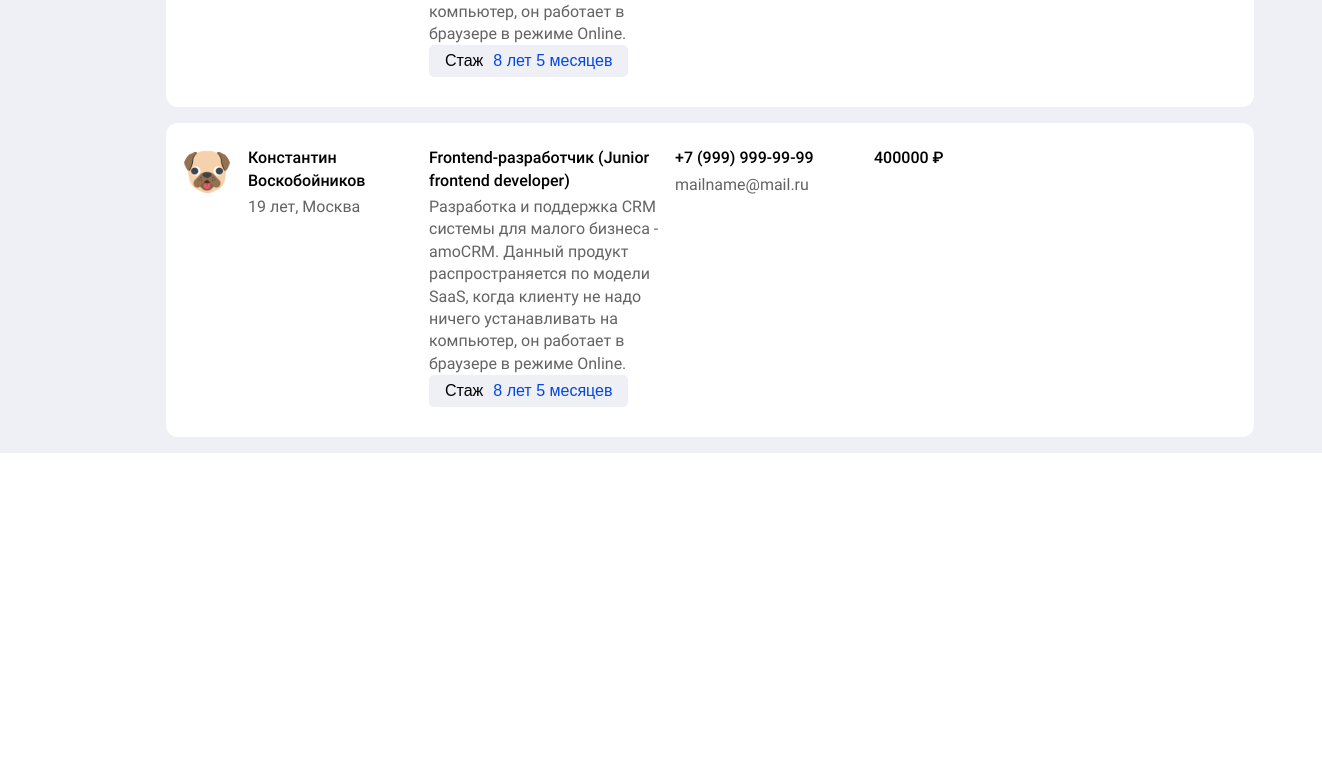
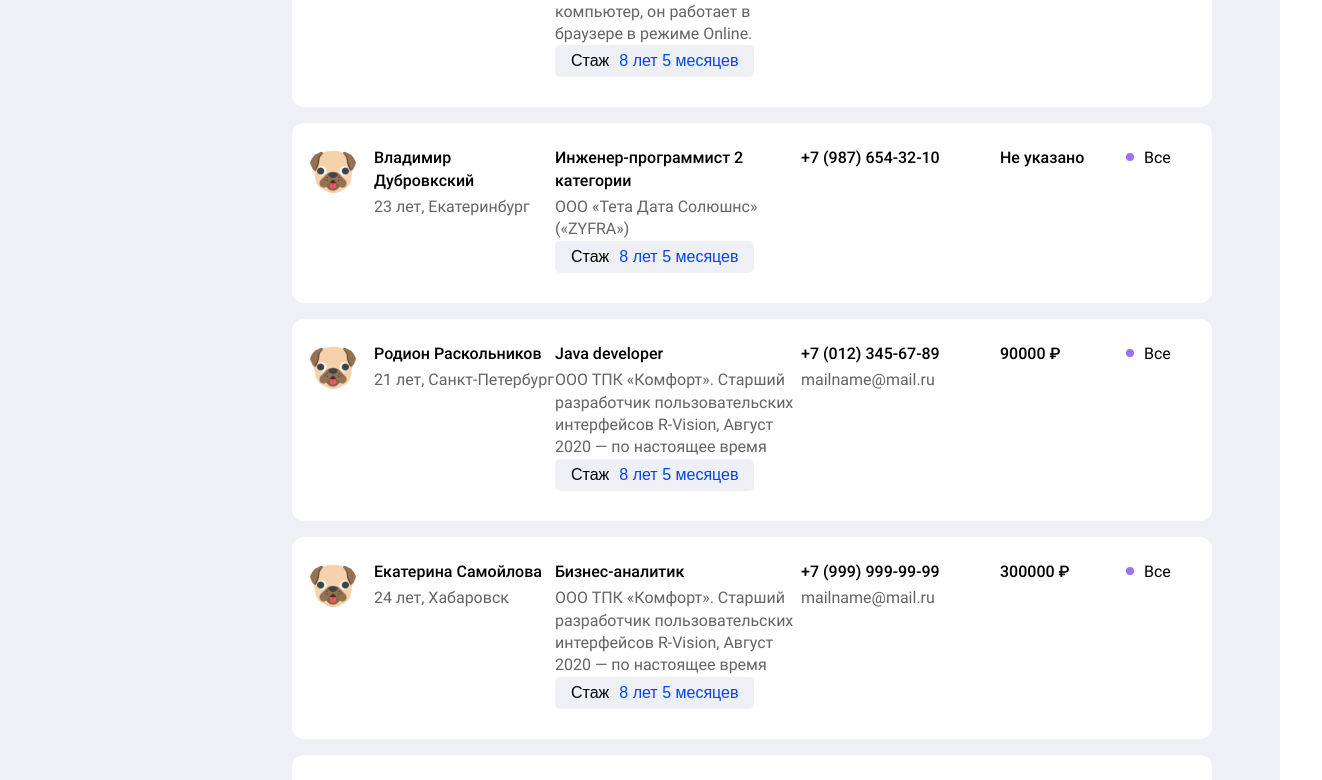
Before and after one commit to AndrewRusanov/AISv2, a React (Create React App) app: page / in a window 1280 px wide. Shown: the part 1561-2341 px from the top of the page, 1322 px wide, since content can reach past the window. Before the commit the page ends 2014 px from the top, so only its background shows below. Built offline with nearby package versions, Linux system fonts and the light colour scheme.

Commit message:
feat: add status layout to resume

```diff
--- a/src/components/entry/EntryPage.module.css
+++ b/src/components/entry/EntryPage.module.css
@@ -3,4 +3,5 @@
   flex-direction: row;
   width: 100%;
   height: 100%;
+  background-color: white;
 }
--- a/src/components/main/content/resumeList/ResumeList.module.css
+++ b/src/components/main/content/resumeList/ResumeList.module.css
@@ -1,5 +1,6 @@
 .resumeList_wrapper {
   width: 100%;
+  overflow-x: hidden;
   min-height: 100vh;
   display: flex;
   flex-direction: column;
--- a/src/components/main/content/resumeList/mainList/MainList.jsx
+++ b/src/components/main/content/resumeList/mainList/MainList.jsx
@@ -21,7 +21,25 @@ const initialList = [
       mail: 'namemailname_mailname@mail.ru'
     },
     salary: 300000,
-    staus: 'Собеседование'
+    status: {
+      applicant: 'тут айди',
+      canImport: false,
+      canCreate: false,
+      canView: false,
+      canEdit: false,
+      canAddToList: false,
+      canDeleteFromList: false,
+      canContact: false,
+      canInterview: false,
+      canOffer: false,
+      canReject: false,
+      canCheckSecurity: false,
+      canRefuse: false,
+      canFinishWork: false,
+      canResetStatus: false,
+      canInitialStatus: false,
+      canSave: false
+    }
   },
   {
     id: uuid(),
@@ -39,7 +57,25 @@ const initialList = [
       mail: 'namemailname_mailname@mail.ru'
     },
     salary: 150000,
-    staus: 'Отправка оффера'
+    status: {
+      applicant: 'тут айди',
+      canImport: false,
+      canCreate: false,
+      canView: false,
+      canEdit: false,
+      canAddToList: false,
+      canDeleteFromList: false,
+      canContact: false,
+      canInterview: false,
+      canOffer: false,
+      canReject: false,
+      canCheckSecurity: false,
+      canRefuse: false,
+      canFinishWork: false,
+      canResetStatus: false,
+      canInitialStatus: false,
+      canSave: false
+    }
   },
   {
     id: uuid(),
@@ -56,7 +92,25 @@ const initialList = [
       tel: '+7 (987) 654-32-10'
     },
     salary: 0,
-    staus: 'Связь с кандидатом'
+    status: {
+      applicant: 'тут айди',
+      canImport: false,
+      canCreate: false,
+      canView: false,
+      canEdit: false,
+      canAddToList: false,
+      canDeleteFromList: false,
+      canContact: false,
+      canInterview: false,
+      canOffer: false,
+      canReject: false,
+      canCheckSecurity: false,
+      canRefuse: false,
+      canFinishWork: false,
+      canResetStatus: false,
+      canInitialStatus: false,
+      canSave: false
+    }
   },
   {
     id: uuid(),
@@ -75,7 +129,25 @@ const initialList = [
       mail: 'mailname@mail.ru'
     },
     salary: 90000,
-    staus: 'Собеседование'
+    status: {
+      applicant: 'тут айди',
+      canImport: false,
+      canCreate: false,
+      canView: false,
+      canEdit: false,
+      canAddToList: false,
+      canDeleteFromList: false,
+      canContact: false,
+      canInterview: false,
+      canOffer: false,
+      canReject: false,
+      canCheckSecurity: false,
+      canRefuse: false,
+      canFinishWork: false,
+      canResetStatus: false,
+      canInitialStatus: false,
+      canSave: false
+    }
   },
   {
     id: uuid(),
@@ -94,7 +166,25 @@ const initialList = [
       mail: 'mailname@mail.ru'
     },
     salary: 300000,
-    staus: 'Проверка СБ'
+    status: {
+      applicant: 'тут айди',
+      canImport: false,
+      canCreate: false,
+      canView: false,
+      canEdit: false,
+      canAddToList: false,
+      canDeleteFromList: false,
+      canContact: false,
+      canInterview: false,
+      canOffer: false,
+      canReject: false,
+      canCheckSecurity: false,
+      canRefuse: false,
+      canFinishWork: false,
+      canResetStatus: false,
+      canInitialStatus: false,
+      canSave: false
+    }
   },
   {
     id: uuid(),
@@ -112,7 +202,134 @@ const initialList = [
       mail: 'mailname@mail.ru'
     },
     salary: 400000,
-    staus: 'Собеседование'
+    status: {
+      applicant: 'тут айди',
+      canImport: false,
+      canCreate: false,
+      canView: false,
+      canEdit: false,
+      canAddToList: false,
+      canDeleteFromList: false,
+      canContact: false,
+      canInterview: false,
+      canOffer: false,
+      canReject: false,
+      canCheckSecurity: false,
+      canRefuse: false,
+      canFinishWork: false,
+      canResetStatus: false,
+      canInitialStatus: false,
+      canSave: false
+    }
+  },
+  {
+    id: uuid(),
+    nameBlock: {
+      name: 'Владимир Дубровкский',
+      age: 23,
+      city: 'Екатеринбург'
+    },
+    experienceBlock: {
+      jobTitle: 'Инженер-программист 2 категории',
+      experience: `ООО «Тета Дата Солюшнс» («ZYFRA»)`
+    },
+    contactBlock: {
+      tel: '+7 (987) 654-32-10'
+    },
+    salary: 0,
+    status: {
+      applicant: 'тут айди',
+      canImport: false,
+      canCreate: false,
+      canView: false,
+      canEdit: false,
+      canAddToList: false,
+      canDeleteFromList: false,
+      canContact: false,
+      canInterview: false,
+      canOffer: false,
+      canReject: false,
+      canCheckSecurity: false,
+      canRefuse: false,
+      canFinishWork: false,
+      canResetStatus: false,
+      canInitialStatus: false,
+      canSave: false
+    }
+  },
+  {
+    id: uuid(),
+    nameBlock: {
+      name: 'Родион Раскольников',
+      age: 21,
+      city: 'Санкт-Петербург'
+    },
+    experienceBlock: {
+      jobTitle: 'Java developer',
+      experience: `ООО ТПК «Комфорт». Старший разработчик пользовательских интерфейсов
+      R-Vision, Август 2020 — по настоящее время`
+    },
+    contactBlock: {
+      tel: '+7 (012) 345-67-89',
+      mail: 'mailname@mail.ru'
+    },
+    salary: 90000,
+    status: {
+      applicant: 'тут айди',
+      canImport: false,
+      canCreate: false,
+      canView: false,
+      canEdit: false,
+      canAddToList: false,
+      canDeleteFromList: false,
+      canContact: false,
+      canInterview: false,
+      canOffer: false,
+      canReject: false,
+      canCheckSecurity: false,
+      canRefuse: false,
+      canFinishWork: false,
+      canResetStatus: false,
+      canInitialStatus: false,
+      canSave: false
+    }
+  },
+  {
+    id: uuid(),
+    nameBlock: {
+      name: 'Екатерина Самойлова',
+      age: 24,
+      city: 'Хабаровск'
+    },
+    experienceBlock: {
+      jobTitle: 'Бизнес-аналитик',
+      experience: `ООО ТПК «Комфорт». Старший разработчик пользовательских интерфейсов
+      R-Vision, Август 2020 — по настоящее время`
+    },
+    contactBlock: {
+      tel: '+7 (999) 999-99-99',
+      mail: 'mailname@mail.ru'
+    },
+    salary: 300000,
+    status: {
+      applicant: 'тут айди',
+      canImport: false,
+      canCreate: false,
+      canView: false,
+      canEdit: false,
+      canAddToList: false,
+      canDeleteFromList: false,
+      canContact: false,
+      canInterview: false,
+      canOffer: false,
+      canReject: false,
+      canCheckSecurity: false,
+      canRefuse: false,
+      canFinishWork: false,
+      canResetStatus: false,
+      canInitialStatus: false,
+      canSave: false
+    }
   },
   {
     id: uuid(),
@@ -130,7 +347,25 @@ const initialList = [
       mail: 'mailname@mail.ru'
     },
     salary: 400000,
-    staus: 'Собеседование'
+    status: {
+      applicant: 'тут айди',
+      canImport: false,
+      canCreate: false,
+      canView: false,
+      canEdit: false,
+      canAddToList: false,
+      canDeleteFromList: false,
+      canContact: false,
+      canInterview: false,
+      canOffer: false,
+      canReject: false,
+      canCheckSecurity: false,
+      canRefuse: false,
+      canFinishWork: false,
+      canResetStatus: false,
+      canInitialStatus: false,
+      canSave: false
+    }
   }
 ];
 
--- a/src/components/main/content/resumeList/mainList/__resume/Resume.jsx
+++ b/src/components/main/content/resumeList/mainList/__resume/Resume.jsx
@@ -4,6 +4,7 @@ import NameContainer from './nameContainer/NameContainer';
 import Experience from './experience/Experience';
 import Contacts from './contacts/Contacts';
 import Salary from './salary/Salary';
+import Status from './status/Status';
 
 // TODO. Сделать массив-балванку, чтобы через map передавать туда нужные элементы
 
@@ -21,7 +22,7 @@ const Resume = props => {
       />
       <Contacts tel={props.info.contactBlock.tel} mail={props.info.contactBlock.mail} />
       <Salary value={props.info.salary} />
-      {/* Статус */}
+      <Status />
     </div>
   );
 };
--- /dev/null
+++ b/src/components/main/content/resumeList/mainList/__resume/status/Status.jsx
@@ -0,0 +1,13 @@
+import React from 'react';
+import styles from './Status.module.css';
+
+const Status = () => {
+  return (
+    <div className={styles.status__container}>
+      <div className={styles.status__circle}></div>
+      <p className={styles.status__text}>Все</p>
+    </div>
+  );
+};
+
+export default Status;
--- /dev/null
+++ b/src/components/main/content/resumeList/mainList/__resume/status/Status.module.css
@@ -0,0 +1,22 @@
+.status__container {
+  display: flex;
+  flex-direction: row;
+  height: fit-content;
+}
+
+.status__circle {
+  background-color: #9d70ff;
+  width: 8px;
+  height: 8px;
+  border-radius: 50%;
+  margin-right: 10px;
+  margin-top: 6px;
+}
+
+.status__text {
+  font-weight: 400;
+  font-size: 16px;
+  line-height: 1.4;
+  margin: 0;
+  padding: 0;
+}
```
Also changed, not shown: public/manifest.json.
